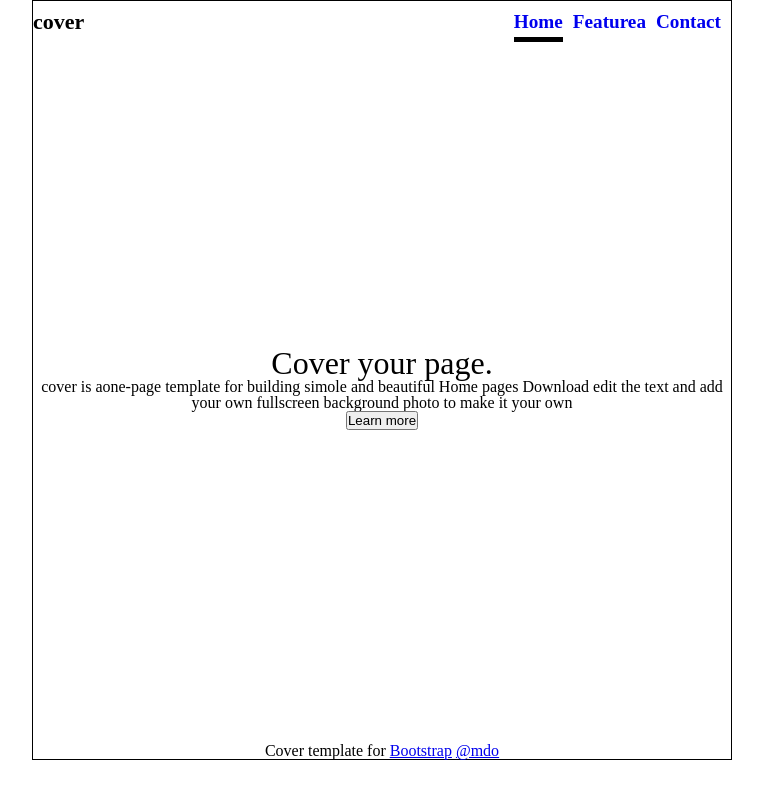
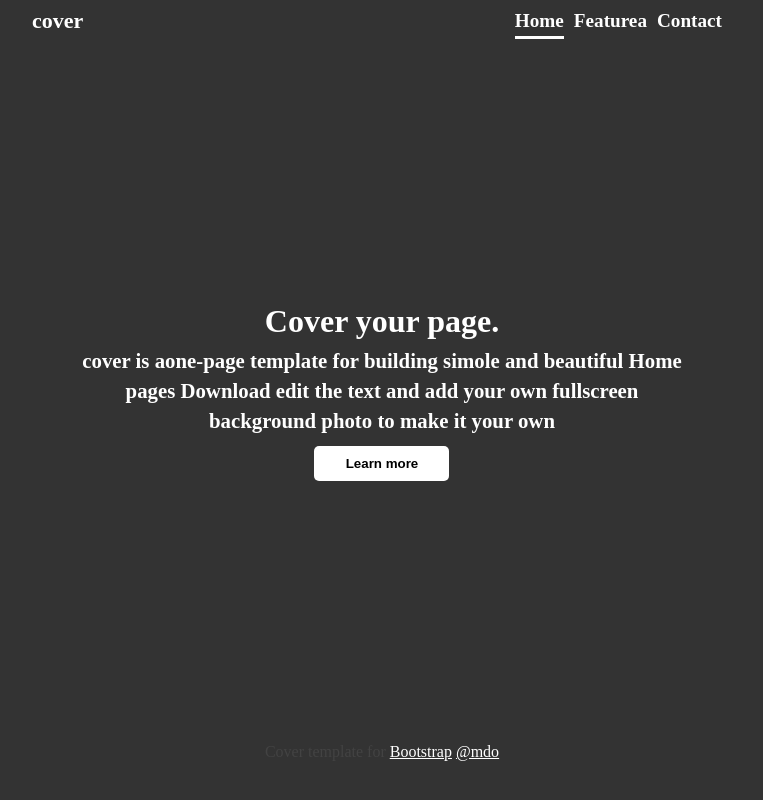
Before and after one commit to leechan1234/practice, a plain HTML site: page chickens.html in a window 1280 px wide. Shown: the whole page, without its empty margins (258-1021 px from the left). Drawn offline with Linux system fonts and the light colour scheme.

```diff
--- a/chickens.html
+++ b/chickens.html
@@ -17,21 +17,21 @@
     <header>
       <p class="par">cover</p>
       <ul>
-        <li class="list1"><a href="#">Home</a></li>
-        <li class=""><a href="#">Featurea</a></li>
-        <li class><a href="#">Contact</a></li>
+        <li ><a href="#">Home</a></li>
+        <li ><a href="#">Featurea</a></li>
+        <li ><a href="#">Contact</a></li>
       </ul>
     </header>
     <section>
       <p>Cover your page.</p>
-      <p>cover is aone-page template for building simole and beautiful Home
-        pages Download edit the text and add your own fullscreen
+      <p>cover is aone-page template for building simole and beautiful Home <br>
+        pages Download edit the text and add your own fullscreen <br>
         background photo to make it your own
       </p>
       <button>Learn more</button>
     </section>
     <footer>
-      Cover template for <a href="naver.com">Bootstrap</a> <a href="naver.com">@mdo</a>
+     <p> Cover template for <a href="naver.com">Bootstrap</a> <a href="naver.com">@mdo</a></p>
     </footer>
   </div>
 </body>
--- a/style.css
+++ b/style.css
@@ -7,12 +7,12 @@
 html,
 body {
   height: 100%;
-
+background-color: #333333;
 }
 
 .container {
 
-  border: solid 1px;
+
   width: 700px;
   height: 95vh;
   margin: 0 auto;
@@ -36,26 +36,30 @@ header {
 .par {
   font-size: 22px;
   font-weight: bold;
+  color: white;
 }
 
 header>ul {
   display: flex;
+
 }
 
 header>ul>li {
   list-style-type: none;
   margin-right: 10px;
+
 }
 
 header>ul>li>a {
   text-decoration: none;
   font-weight: 700;
   font-size: 1.2rem;
-  padding-bottom: 5px;
+  padding-bottom: 5px ;
+  color: white;
 }
 
 header>ul>li:first-child>a {
-  border-bottom: 5px solid black;
+  border-bottom: 3px solid white;
 }
 
 section {
@@ -63,9 +67,35 @@ section {
   padding: 0.3rem;
   text-align: center;
 }
+section>p{
+  margin: 10px;
+  line-height: 30px;
+  color: white;
+}
 
 section>p:first-child {
   font-size: 2rem;
+  font-weight: bold;
+}
+section>p:last-of-type{
+ font-size: 1.3rem;
+ font-weight: 600;
+}
+button{
+  width: 135px;
+  height: 35px;
+  background-color: white;
+  border: none;
+  font-weight: 600;
+  border-radius: 5px;
+}
+footer>p{
+  color: #434343;
+}
+footer>p>a{
+  color: white;
 }
 
-section>p:first-child(2) {}
+header>ul>li>a:hover{
+  border-bottom: 5px gray;
+}
```
Also changed, not shown: JavaScript Practice/chan.js (added, +35 -0 lines), JavaScript Practice/style.css (added), KakaoTalk_20230210_215254674.png (added).
